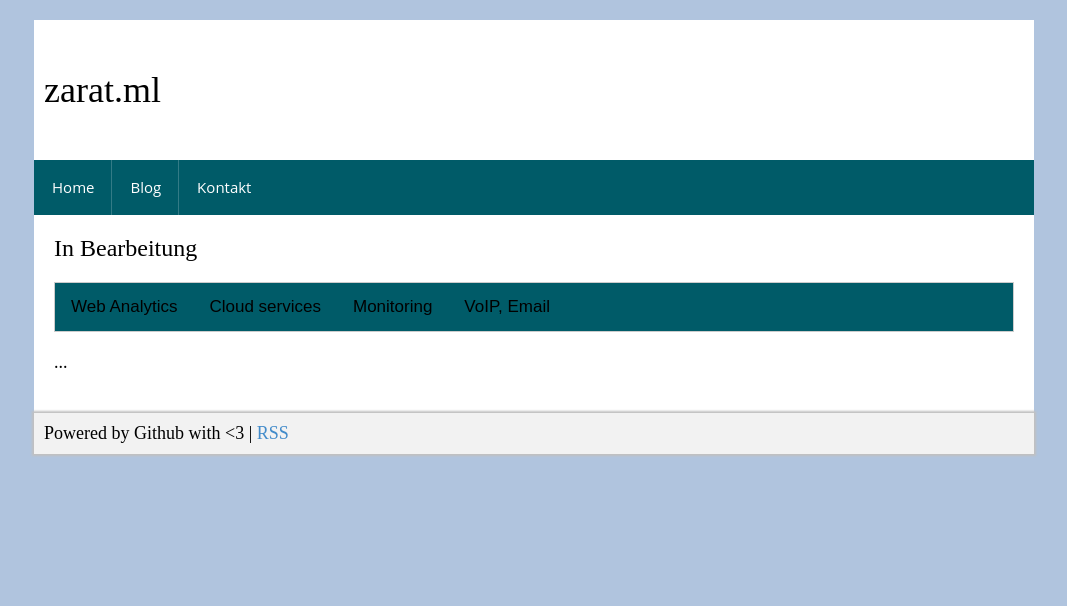
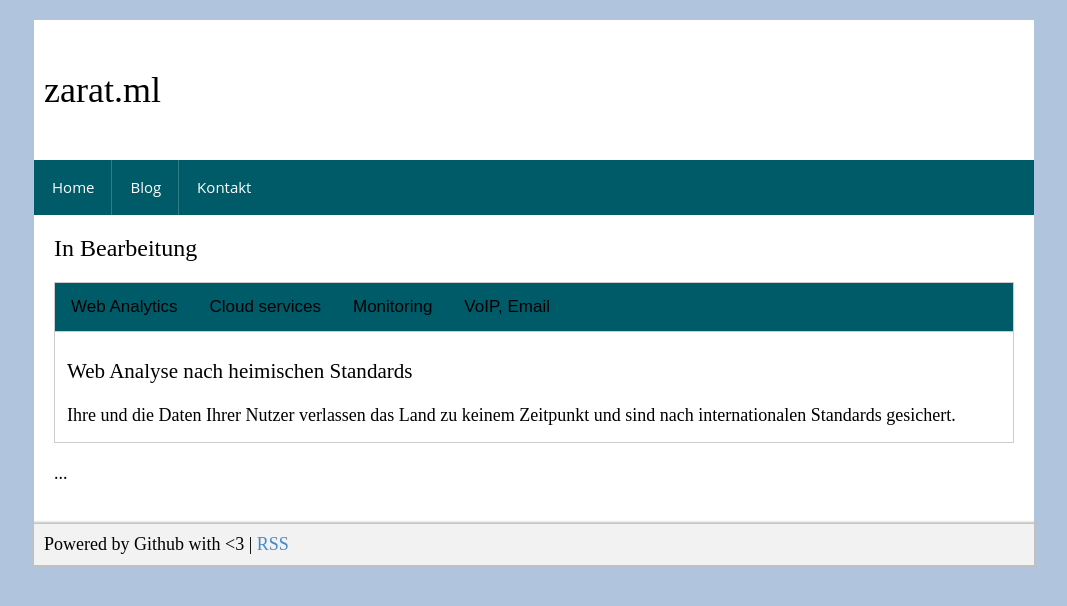
Before and after one commit to zarat/zarat.github.io, a Jekyll site: the page built from index.html, in a window 1280 px wide. Shown: the top 606 px of the page, without its empty margins (106-1173 px from the left). Built offline with Jekyll 4.4.1, drawn with Linux system fonts in a browser that asks for light colours; the list of posts is cut into pages by our own code.

Commit message:
Update index.html

```diff
--- a/index.html
+++ b/index.html
@@ -58,7 +58,7 @@ layout: default
         <button class="tablinks" onclick="openCity(event, 'Tokyo')">VoIP, Email</button>
       </div>
 
-      <div id="London" class="tabcontent">
+      <div id="London" class="tabcontent" style="display:block;">
   <h3>Web Analyse nach heimischen Standards</h3>
   <p>Ihre und die Daten Ihrer Nutzer verlassen das Land zu keinem Zeitpunkt und sind nach internationalen Standards gesichert.</p>
 </div>
```
